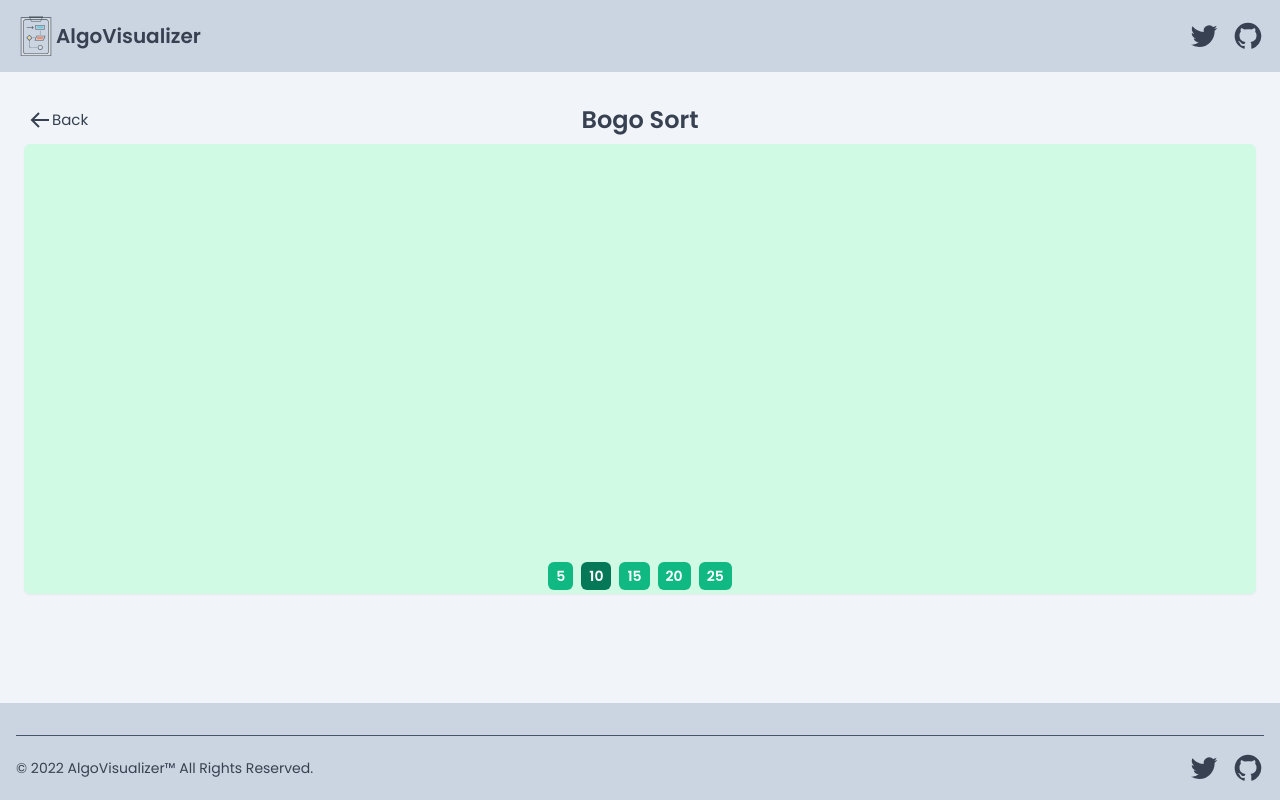
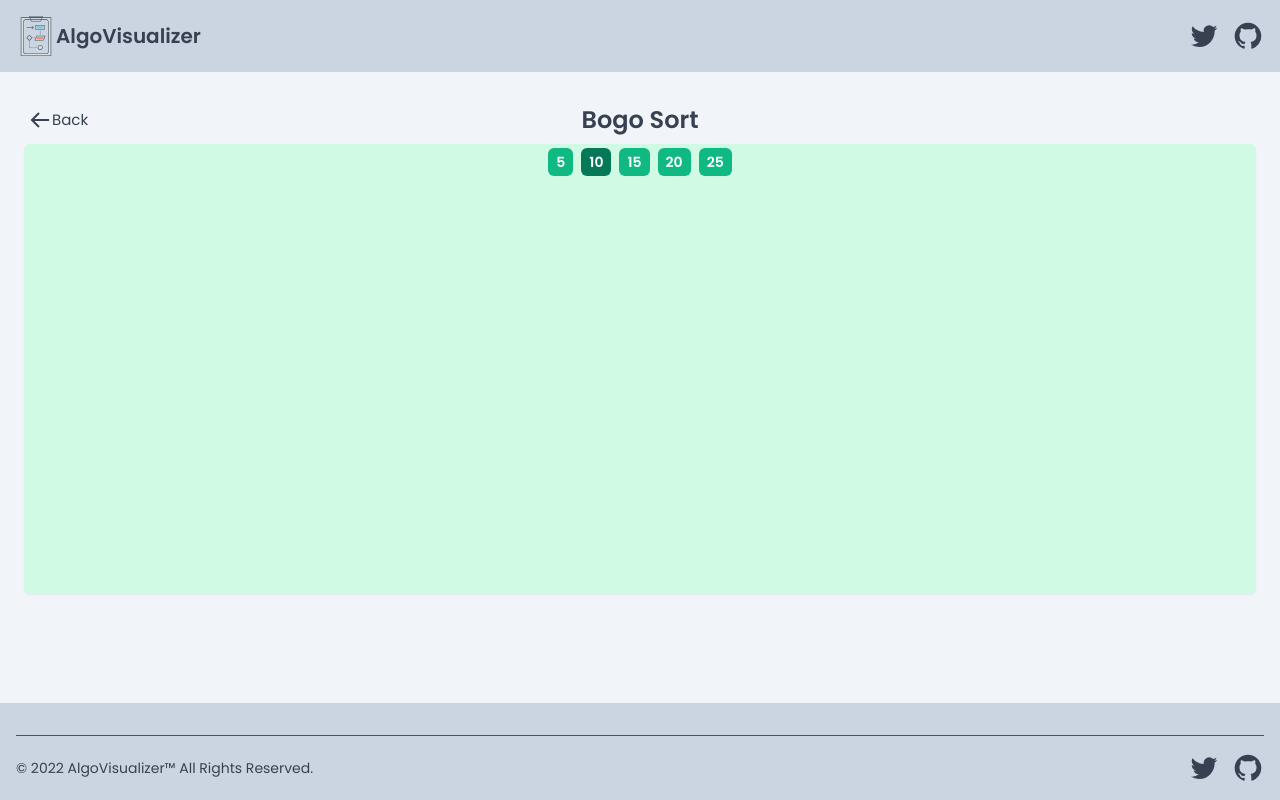
Before and after one commit to SinfulHymn/Algo-Visualizer, a React (Vite) app: page /Sorting/Bogo-Sort in a window 1280 px wide. Built offline with nearby package versions, Linux system fonts and the light colour scheme.

Commit message:
buttons relative to container

```diff
--- a/src/components/SortingVisualizer.tsx
+++ b/src/components/SortingVisualizer.tsx
@@ -15,11 +15,11 @@ function SortingVisualizer({ type }: Props) {
     const [size, setSize] = useState(defaultButton);
 
     return (
-        <div>
+        <div className="relative">
 
             <div className="w-full h-[450px] mx-auto bg-emerald-100 dark:bg-gray-500 flex justify-center transition-colors items-end rounded-md shadow-sm">
 
-            <div className="flex  z-10   ">
+            <div className="absolute flex justify-center top-0">
                     {buttons.map(button => (
                         <button
                             key={button}
```
